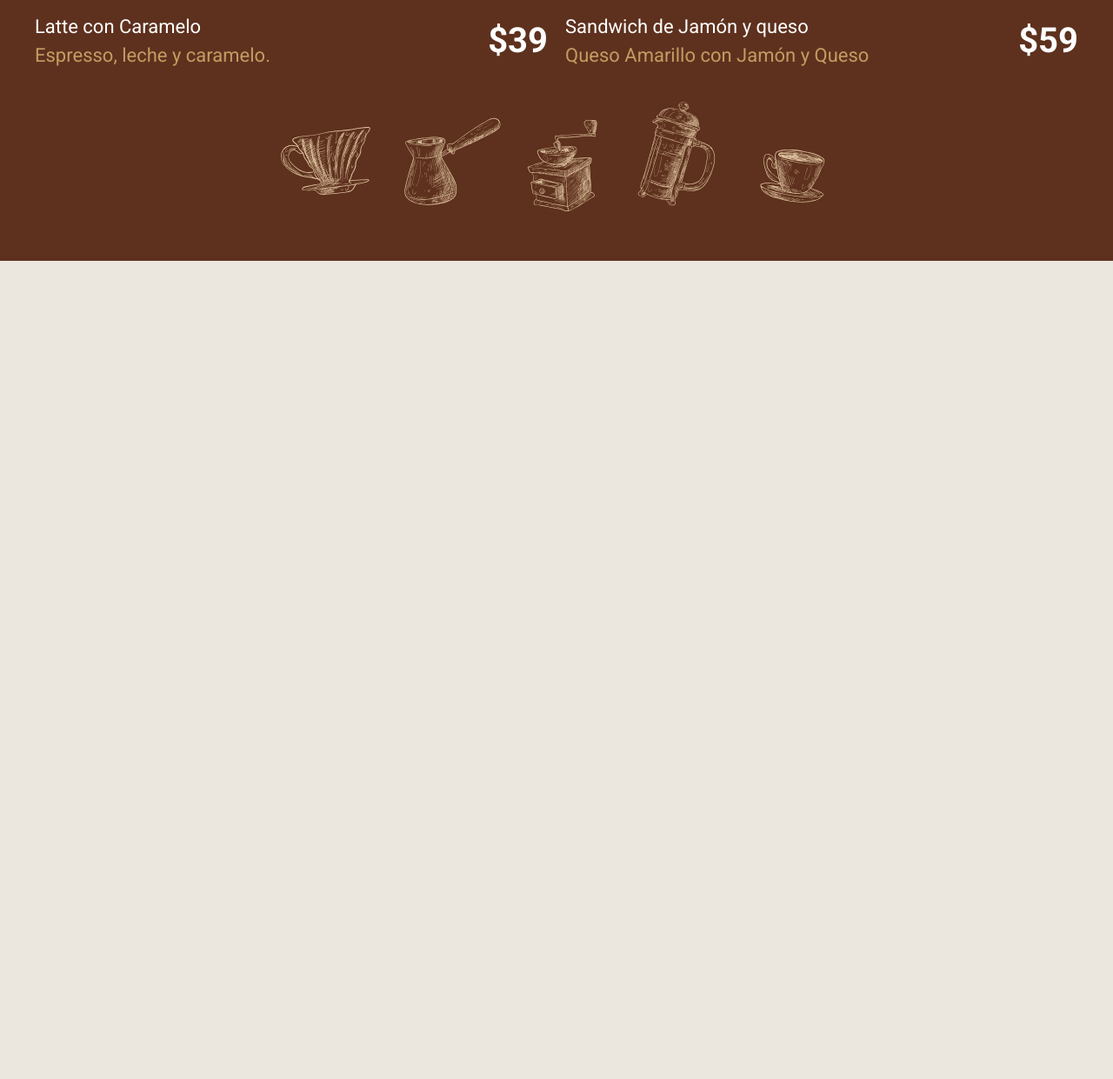
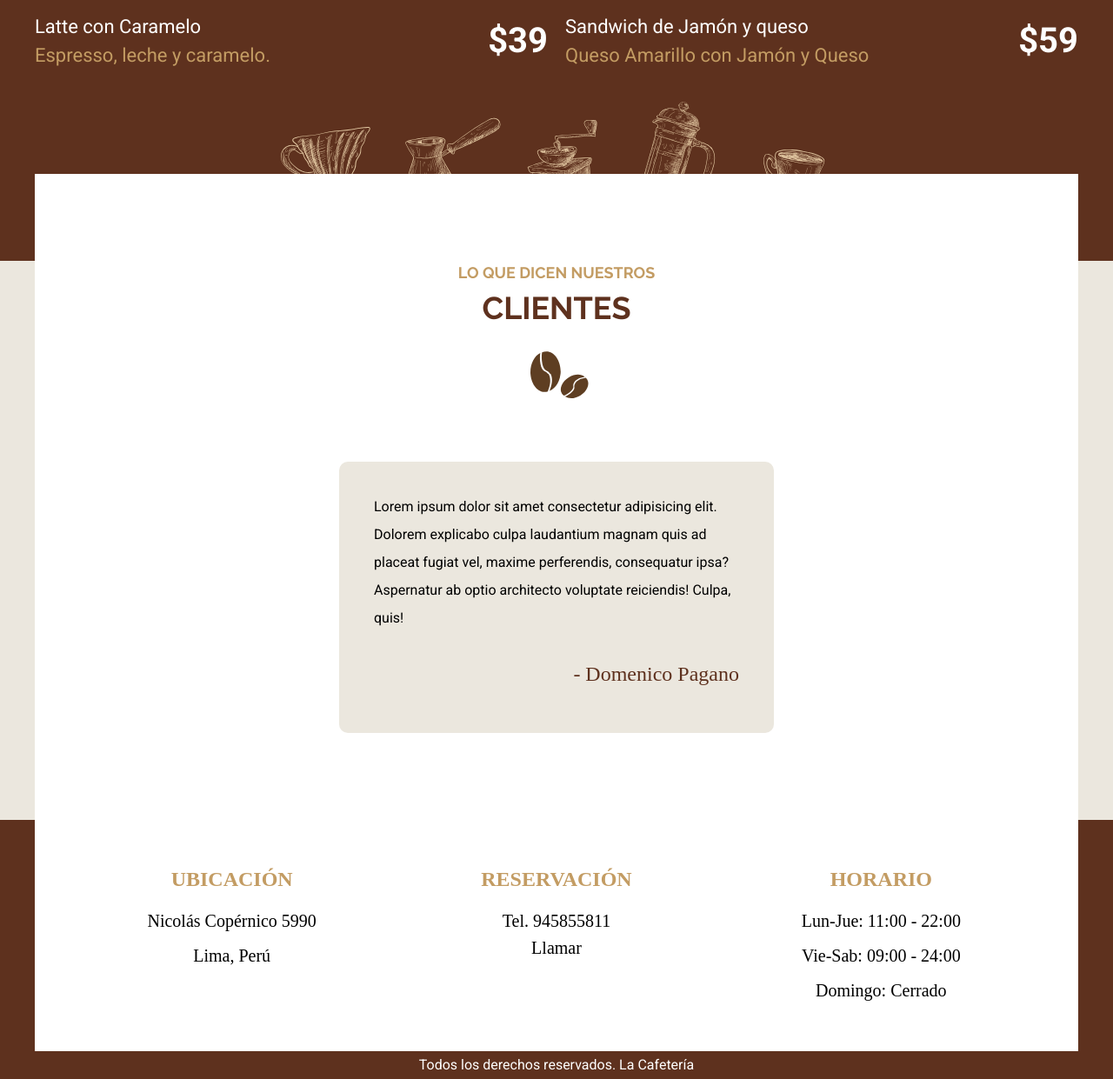
Before and after one commit to DomenicoPH/HTML-CSS-SASS-GULP---w-Cafeter-a-w, a website: page index.html in a window 1280 px wide. Shown: the part 4050-5291 px from the top of the page at 87% size. Before the commit the page ends 4350 px from the top, so only its background shows below. Drawn offline with Linux system fonts and the light colour scheme; a web font is replaced by a local one.

Commit message:
principal hecho

```diff
--- a/index.html
+++ b/index.html
@@ -196,7 +196,52 @@
             </section>
 
         </div>
-    </section>
+    </section>  <!-- .nuestro-menu termina aquí -->
+
+    <section class="nuestros-testimoniales contenedor bg-white margin-negativo-10">
+
+        <h2><span>Lo que dicen nuestros</span> clientes</h2>
+
+        <div class="testimonial">
+            <p>Lorem ipsum dolor sit amet consectetur adipisicing elit. Dolorem explicabo culpa laudantium magnam quis ad placeat fugiat vel, maxime perferendis, consequatur ipsa? Aspernatur ab optio architecto voluptate reiciendis! Culpa, quis!</p>
+
+            <p class="autor">- Domenico Pagano</p>
+        </div>
+
+    </section> <!-- .nuestros-testimoniales termina aquí -->
+
+    <footer class="footer">
+        <div class="contenedor contenido-footer bg-white">
+
+            <div class="footer-box ubicacion">
+
+                <h3>Ubicación</h3>
+                <p>Nicolás Copérnico 5990</p>
+                <p>Lima, Perú</p>
+            </div>
+
+            <div class="footer-box reservacion">
+
+                <h3>Reservación</h3>
+                <p>Tel. 945855811</p>
+                <a href="tel:+945855811">Llamar</a>
+
+            </div>
+
+            <div class="footer-box horario">
+
+                <h3>Horario</h3>
+                <p>Lun-Jue: 11:00 - 22:00</p>
+                <p>Vie-Sab: 09:00 - 24:00</p>
+                <p>Domingo: Cerrado</p>
+
+            </div>
+
+        </div>
+
+        <p class="copyright">Todos los derechos reservados. La Cafetería</p>
+
+    </footer>   <!-- .footer termina aquí -->
 
 </body>
 </html>
--- a/src/scss/app.scss
+++ b/src/scss/app.scss
@@ -1,3 +1,4 @@
 @use 'base';
 @use 'header';
+@use 'footer';
 @use 'inicio';
--- a/src/scss/base/_globales.scss
+++ b/src/scss/base/_globales.scss
@@ -24,6 +24,7 @@ p{
 }
 a{
     text-decoration: none;
+    color: v.$negro;
 }
 img{
     max-width: 100%;
--- a/src/scss/base/_utilidades.scss
+++ b/src/scss/base/_utilidades.scss
@@ -3,6 +3,15 @@
 .text-center{
     text-align: center;
 }
+
 .bg-primario{
     background-color: v.$primario;
 }
+
+.bg-white{
+    background-color: v.$blanco;
+}
+
+.margin-negativo-10{
+    margin-top: -10rem;
+}
--- /dev/null
+++ b/src/scss/footer/_footer.scss
@@ -0,0 +1,41 @@
+@use 'base/variables' as v;
+@use 'base/mixins' as m;
+
+.footer{
+    background-color: v.$primario;
+
+    .contenido-footer{
+        padding: 5rem;
+
+        @include m.tablet {
+            @include m.grid(3, 2rem)
+        }
+    }
+
+    .copyright{
+        text-align: center;
+        margin: 0;
+        color: v.$blanco;
+    }
+}
+
+.footer-box{
+    font-family: v.$fuenteCursiva;
+    text-align: center;
+    margin-bottom: v.$separacion;
+
+    @include m.tablet {
+        margin-bottom: 0;
+    }
+
+    h3{
+        font-family: v.$fuenteCursiva;
+        margin: 0 0 1rem 0;
+        font-size: 2.4rem;
+        color: v.$secundario;
+    }
+    p, a{
+        font-size: 2rem;
+        margin: 0;
+    }
+}
--- /dev/null
+++ b/src/scss/footer/_index.scss
@@ -0,0 +1 @@
+@use 'footer';
--- a/src/scss/inicio/_index.scss
+++ b/src/scss/inicio/_index.scss
@@ -2,3 +2,4 @@
 @forward 'iconos';
 @forward 'galeria';
 @forward 'menu';
+@forward 'testimoniales';
--- /dev/null
+++ b/src/scss/inicio/_testimoniales.scss
@@ -0,0 +1,25 @@
+@use 'base/variables' as v;
+@use 'base/mixins' as m;
+
+.nuestros-testimoniales{
+    padding: 10rem 2rem;
+
+    @include m.tablet {
+        padding: 10rem;
+    }
+
+    .testimonial{
+        background-color: v.$cafeClaro;
+        padding: 2rem 4rem;
+        max-width: 50rem;
+        margin: 0 auto;
+        border-radius: 1rem;
+
+        .autor{
+            text-align: right;
+            font-size: 2.4rem;
+            color: v.$primario;
+            font-family: v.$fuenteCursiva;
+        }
+    }
+}
```
Also changed, not shown: build/css/app.css.
